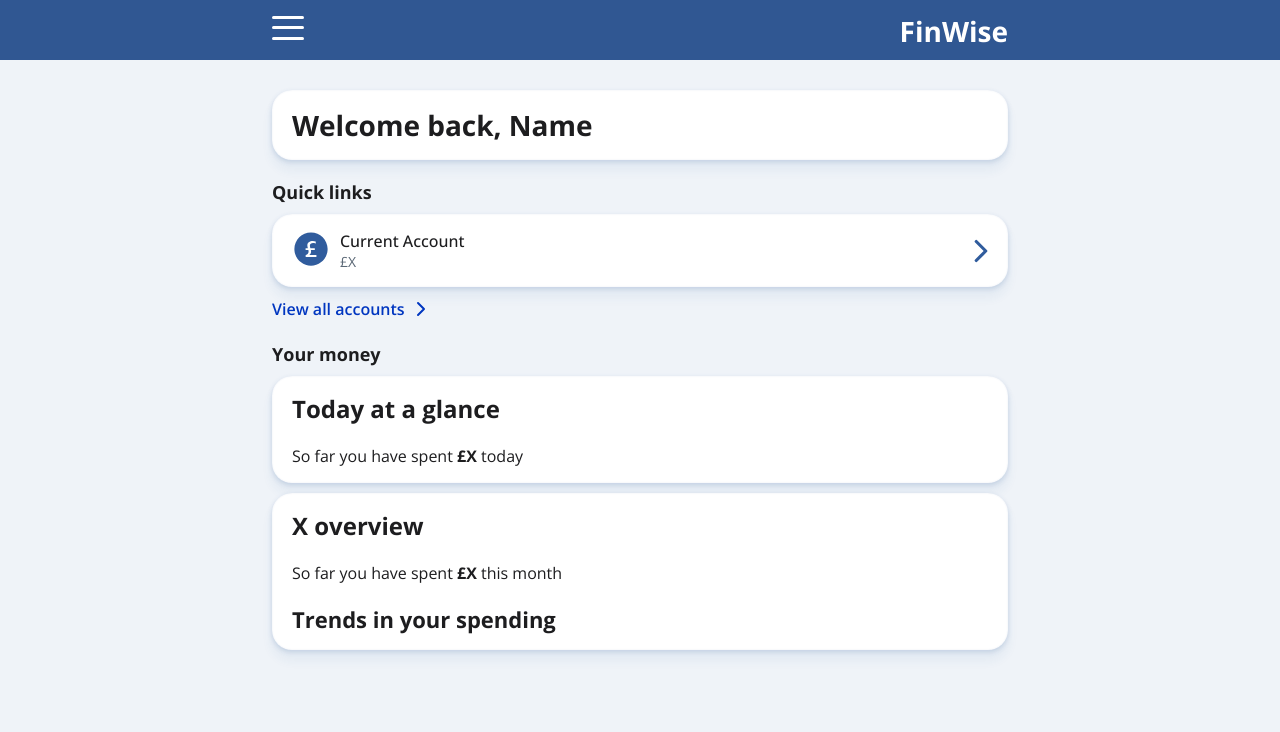
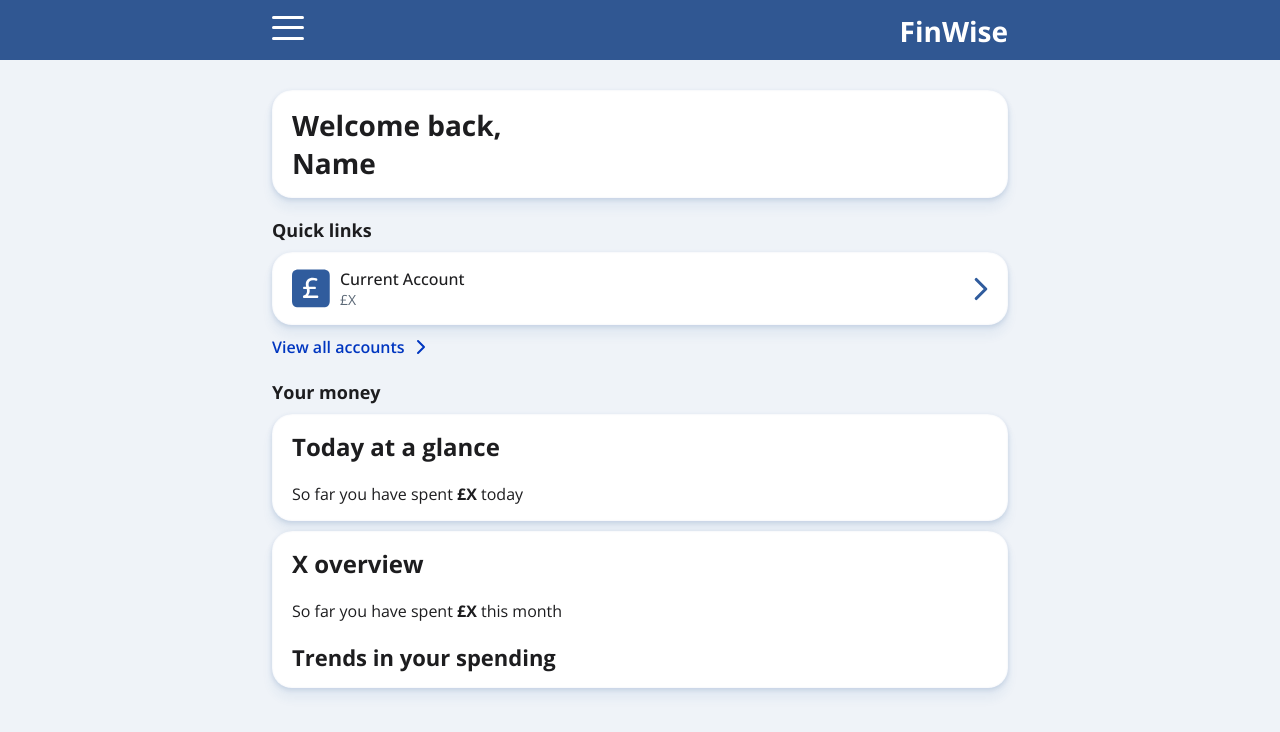
Before and after one commit to FinnieRyan/IP3-Banking-App-project, a React (Create React App) app in the folder frontend/: page / in a window 1280 px wide. Shown: the top 732 px of the page. Built offline with nearby package versions, Linux system fonts and the light colour scheme.

Commit message:
UI: added icon

```diff
--- a/frontend/src/components/ActionCard/ActionCard.js
+++ b/frontend/src/components/ActionCard/ActionCard.js
@@ -1,13 +1,13 @@
 import React from 'react';
 import PropTypes from 'prop-types';
 import { Text } from '../Text/Text';
-import { ActionCardContainer, IconTextContainer, StyledIcon, StyledChevron } from './ActionCard.style';
+import { ActionCardContainer, IconTextContainer, StyledChevron, IconImg } from './ActionCard.style';
 
-export const ActionCard = ({ content, subContent, action }) => {
+export const ActionCard = ({ icon, content, subContent, action }) => {
   return (
     <ActionCardContainer onClick={action}>
       <IconTextContainer>
-        <StyledIcon /> {/* THIS WILL NEED SWAPPED FOR REAL ICONS */}
+        <IconImg src={icon} alt="action card icon" />
         <div>
           <Text weight="medium">{content}</Text>
           {subContent && (
@@ -23,6 +23,7 @@ export const ActionCard = ({ content, subContent, action }) => {
 };
 
 ActionCard.propTypes = {
+  icon: PropTypes.node.isRequired,
   content: PropTypes.string.isRequired,
   subContent: PropTypes.string,
   action: PropTypes.func.isRequired,
--- a/frontend/src/components/ActionCard/ActionCard.style.js
+++ b/frontend/src/components/ActionCard/ActionCard.style.js
@@ -1,4 +1,3 @@
-import { AiFillPoundCircle } from 'react-icons/ai';
 import { FiChevronRight } from 'react-icons/fi';
 import styled from 'styled-components';
 import { CardContainer } from '../Card/Card.style';
@@ -20,9 +19,8 @@ export const IconTextContainer = styled.div`
   gap: 10px;
 `;
 
-export const StyledIcon = styled(AiFillPoundCircle)`
-  font-size: 38px;
-  color: ${({ theme }) => theme.colors.primary};
+export const IconImg = styled.img`
+  fill: ${({ theme }) => theme.colors.primary};
 `;
 
 export const StyledChevron = styled(FiChevronRight)`
--- a/frontend/src/pages/Home/Home.js
+++ b/frontend/src/pages/Home/Home.js
@@ -7,6 +7,7 @@ import { Text } from '../../components/Text/Text';
 import { Link } from '../../components/Link/Link';
 import { ActionCard } from '../../components/ActionCard/ActionCard';
 import { useNavigate } from 'react-router-dom';
+import pound from '../../assets/pound.svg';
 
 export const Home = () => {
   const navigate = useNavigate();
@@ -18,11 +19,13 @@ export const Home = () => {
   return (
     <PageLayout>
       <Card>
-        <Heading>Welcome back, Name</Heading>
+        <Heading>
+          Welcome back, <br /> Name
+        </Heading>
       </Card>
       <GroupContent>
         <Heading size={5}>Quick links</Heading>
-        <ActionCard content="Current Account" subContent="£X" action={actionCardNavigate} />
+        <ActionCard icon={pound} content="Current Account" subContent="£X" action={actionCardNavigate} />
         <Link location="/accounts">View all accounts</Link>
       </GroupContent>
       <GroupContent>
```
Also changed, not shown: frontend/src/assets/pound.svg (added).
